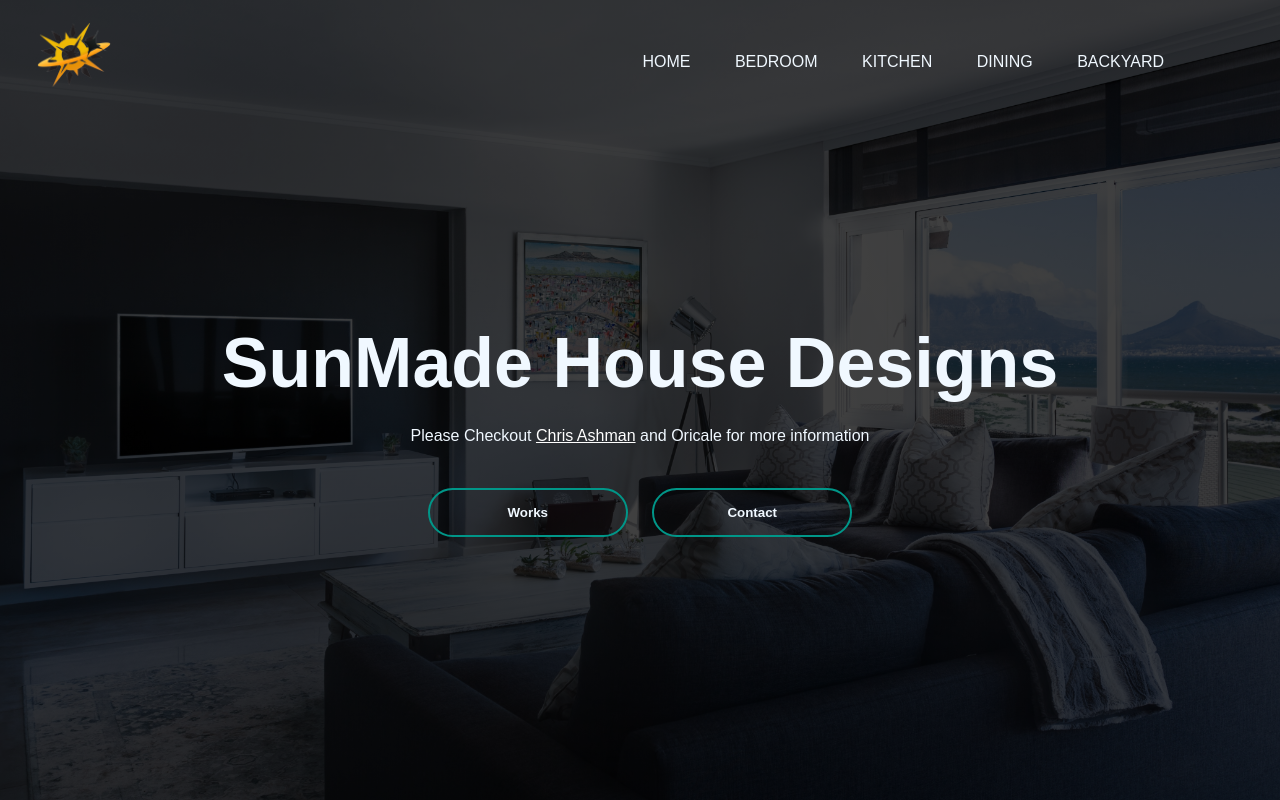
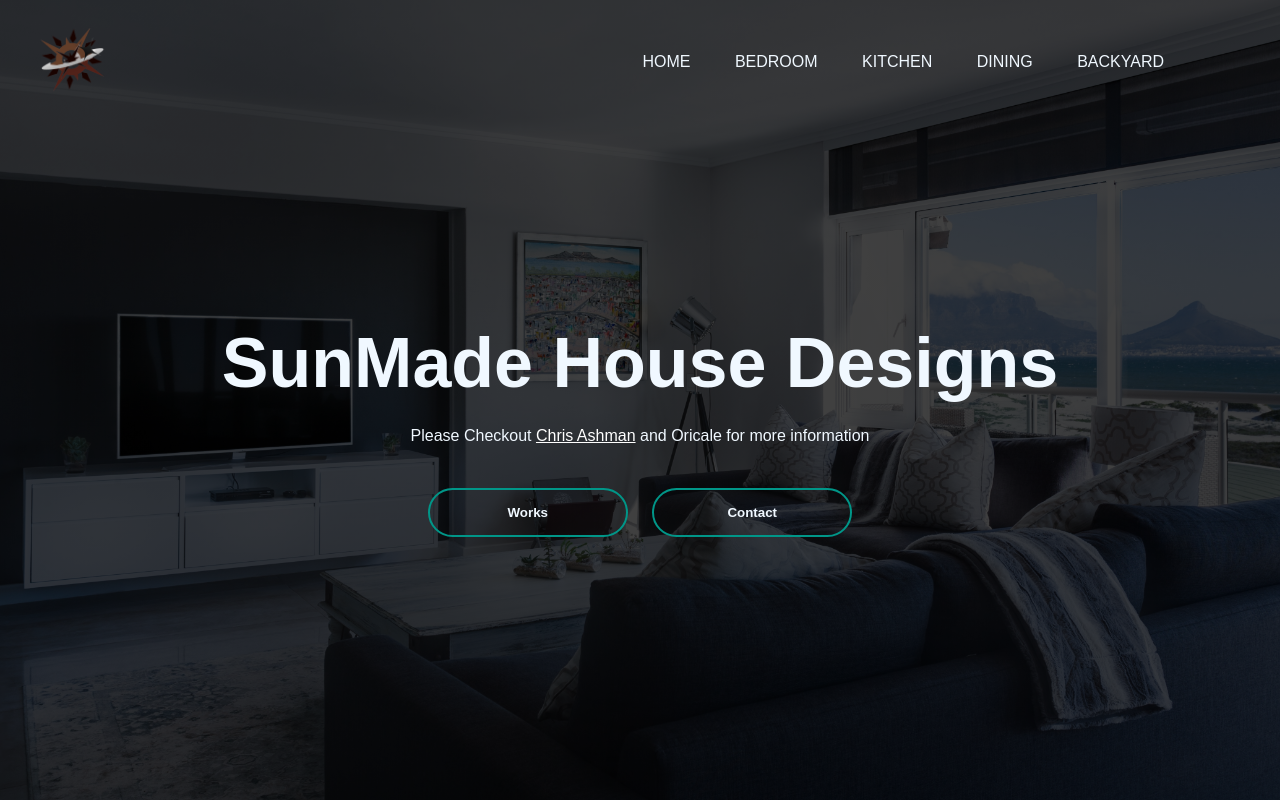
Before and after one commit to Cashman1396/Quick-Website, a plain HTML site: page index.html in a window 1280 px wide. Drawn offline with Linux system fonts and the light colour scheme.

Commit message:
changed logo

```diff
--- a/index.html
+++ b/index.html
@@ -10,7 +10,7 @@
 <body>
     <div class="banner">
         <div class="navbar">
-            <a href="#"><img src="Sunmade.png" alt="living-room" class="logo"></a>
+            <a href="#"><img src="Sunmade1.png" alt="living-room" class="logo"></a>
             <ul>
                 <li><a href="#">Home</a></li>
                 <li><a href="#">Bedroom</a></li>
```
Also changed, not shown: Sunmade1.png (added).
